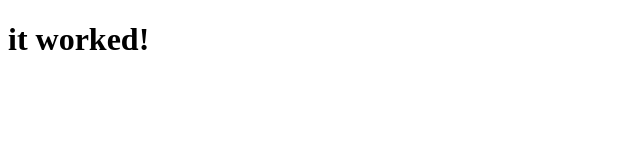
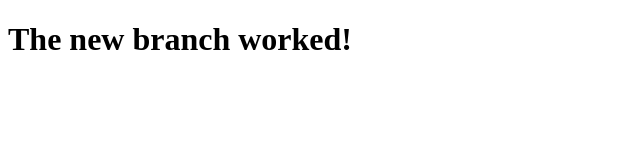
Before and after one commit to Mike-31415/isfall25code211, a plain HTML site: page index.html in a window 1280 px wide. Shown: the whole page, without its empty margins (0-640 px from the left). Drawn offline with Linux system fonts and the light colour scheme.

Commit message:
testing new branch

```diff
--- a/index.html
+++ b/index.html
@@ -6,6 +6,6 @@
     <title>The Example</title>
 </head>
 <body>
-    <h1>it worked!</h1>
+    <h1>The new branch worked!</h1>
 </body>
 </html>
```
